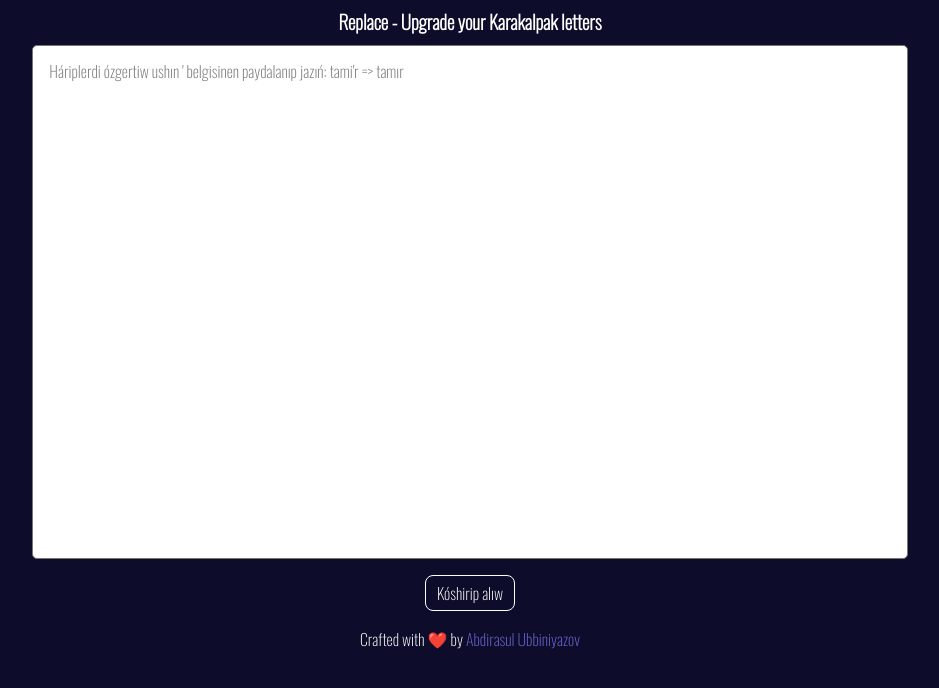
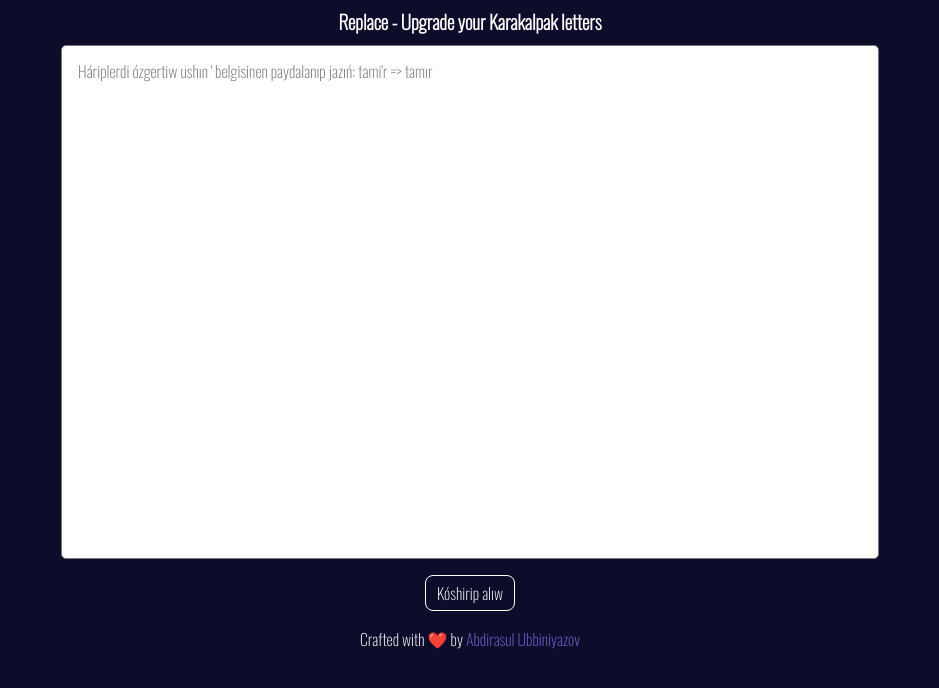
Before and after one commit to uabdirasul/replace, a React (Create React App) app: page / in a window 1280 px wide. Shown: the top 688 px of the page, without its empty margins (170-1109 px from the left). Built offline with nearby package versions, Linux system fonts and the light colour scheme.

Commit message:
remove padding of container

```diff
--- a/public/style.css
+++ b/public/style.css
@@ -26,9 +26,7 @@ img {
 
 .container {
   width: 100%;
-  max-width: 75.125rem;
-  padding-left: 1.875rem;
-  padding-right: 1.875rem;
+  max-width: 70rem;
   margin-left: auto;
   margin-right: auto;
 }
```
